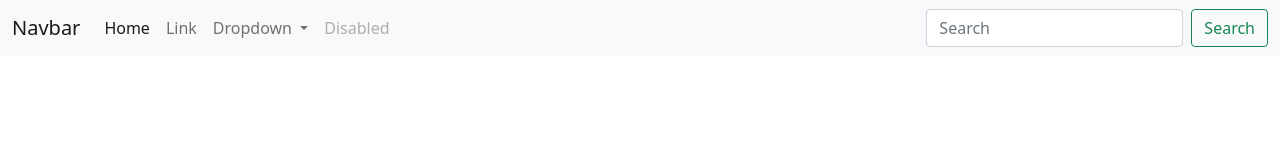
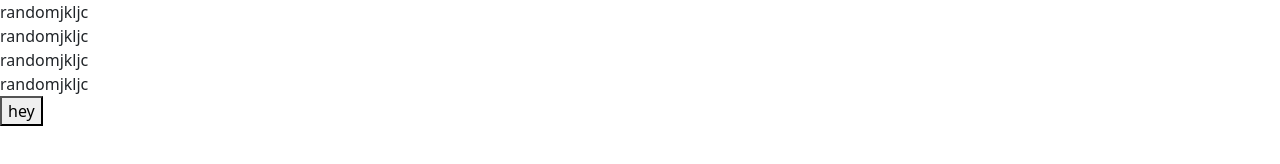
Before and after one commit to faryadmaalic/SMIT, a plain HTML site: page Practices2/index.html in a window 1280 px wide. Drawn offline with nearby package versions, Linux system fonts and the light colour scheme.

Commit message:
Update index.html

```diff
--- a/Practices2/index.html
+++ b/Practices2/index.html
@@ -1,51 +1,27 @@
-<!doctype html>
+<!DOCTYPE html>
 <html lang="en">
   <head>
     <!-- Required meta tags -->
-    <meta charset="utf-8">
-    <meta name="viewport" content="width=device-width, initial-scale=1">
+    <meta charset="utf-8" />
+    <meta name="viewport" content="width=device-width, initial-scale=1" />
 
     <!-- Bootstrap CSS -->
-    <link href="https://cdn.jsdelivr.net/npm/bootstrap@5.0.0-beta2/dist/css/bootstrap.min.css" rel="stylesheet" integrity="sha384-BmbxuPwQa2lc/FVzBcNJ7UAyJxM6wuqIj61tLrc4wSX0szH/Ev+nYRRuWlolflfl" crossorigin="anonymous">
+    <link
+      href="https://cdn.jsdelivr.net/npm/bootstrap@5.0.0-beta2/dist/css/bootstrap.min.css"
+      rel="stylesheet"
+      integrity="sha384-BmbxuPwQa2lc/FVzBcNJ7UAyJxM6wuqIj61tLrc4wSX0szH/Ev+nYRRuWlolflfl"
+      crossorigin="anonymous"
+    />
 
     <title>Hello, world!</title>
   </head>
   <body>
-    <nav class="navbar navbar-expand-lg navbar-light bg-light">
-      <div class="container-fluid">
-        <a class="navbar-brand" href="#">Navbar</a>
-        <button class="navbar-toggler" type="button" data-bs-toggle="collapse" data-bs-target="#navbarSupportedContent" aria-controls="navbarSupportedContent" aria-expanded="false" aria-label="Toggle navigation">
-          <span class="navbar-toggler-icon"></span>
-        </button>
-        <div class="collapse navbar-collapse" id="navbarSupportedContent">
-          <ul class="navbar-nav me-auto mb-2 mb-lg-0">
-            <li class="nav-item">
-              <a class="nav-link active" aria-current="page" href="#">Home</a>
-            </li>
-            <li class="nav-item">
-              <a class="nav-link" href="#">Link</a>
-            </li>
-            <li class="nav-item dropdown">
-              <a class="nav-link dropdown-toggle" href="#" id="navbarDropdown" role="button" data-bs-toggle="dropdown" aria-expanded="false">
-                Dropdown
-              </a>
-              <ul class="dropdown-menu" aria-labelledby="navbarDropdown">
-                <li><a class="dropdown-item" href="#">Action</a></li>
-                <li><a class="dropdown-item" href="#">Another action</a></li>
-                <li><hr class="dropdown-divider"></li>
-                <li><a class="dropdown-item" href="#">Something else here</a></li>
-              </ul>
-            </li>
-            <li class="nav-item">
-              <a class="nav-link disabled" href="#" tabindex="-1" aria-disabled="true">Disabled</a>
-            </li>
-          </ul>
-          <form class="d-flex">
-            <input class="form-control me-2" type="search" placeholder="Search" aria-label="Search">
-            <button class="btn btn-outline-success" type="submit">Search</button>
-          </form>
-        </div>
-      </div>
-    </nav>
+    <div class="div">
+      <div class="div">randomjkljc</div>
+      <div class="div">randomjkljc</div>
+      <div class="div">randomjkljc</div>
+      <div class="div">randomjkljc</div>
+      <button>hey</button>
+    </div>
   </body>
 </html>
```
